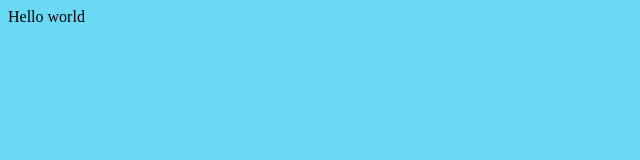
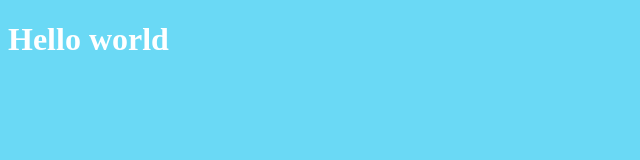
Before and after one commit to denyuneedtoknow/first-one, a plain HTML site: page index.html in a window 1280 px wide. Shown: the whole page, without its empty margins (0-640 px from the left). Drawn offline with Linux system fonts and the light colour scheme.

Commit message:
Styles corrected

```diff
--- a/Styles/Styles.css
+++ b/Styles/Styles.css
@@ -1,3 +1,4 @@
 body {
   background-color: rgb(106, 217, 245);
+  color: #fff;
 }
--- a/index.html
+++ b/index.html
@@ -8,6 +8,8 @@
     <link rel="stylesheet" href="Styles/Styles.css">
 </head>
 <body>
+   <h1>
     Hello world
+   </h1>
 </body>
 </html>
```
